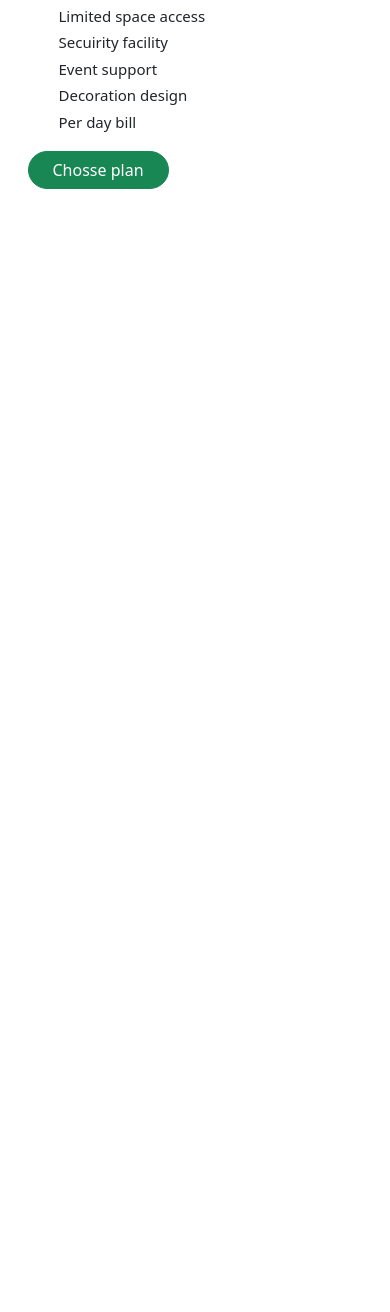
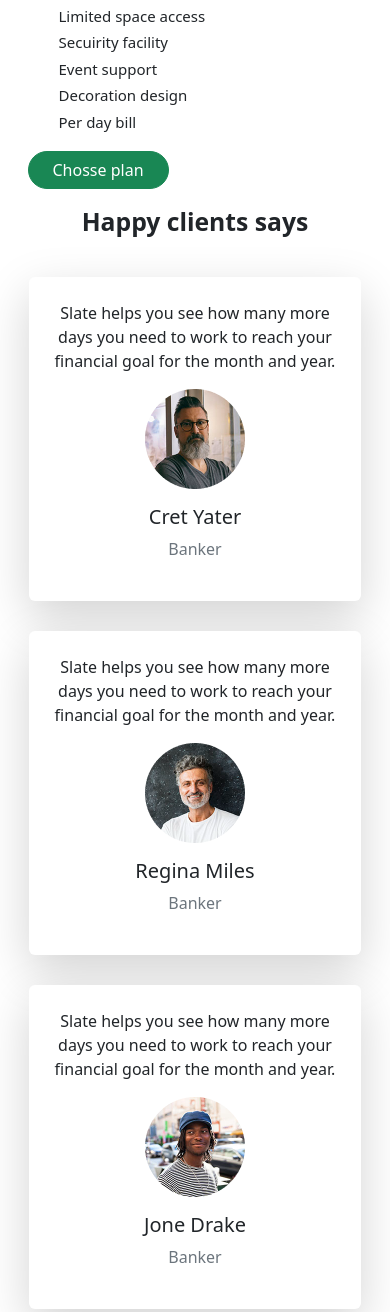
Before and after one commit to Alrakib581/bootstrap-repo-01, a plain HTML site: page index.html in a window 390 px wide. Shown: the part 2644-3956 px from the top of the page. Before the commit the page ends 2851 px from the top, so only its background shows below. Drawn offline with nearby package versions, Linux system fonts and the light colour scheme.

Commit message:
pricing and client section added

```diff
--- a/index.html
+++ b/index.html
@@ -207,6 +207,46 @@
               </div>
             </section>
             <!--=========================== pricing section  end   ============================-->
+            <!--========================= client section start  =============================-->
+            <section id="client-section">
+              <h2 class="text-center fw-bold">Happy clients says</h2>
+              <div class="client-container">
+                <div class="card shadow-lg">
+                  <div class="card-body text-center p-4">
+                    <p class="card-text">Slate helps you see how
+                      many more days you need
+                      to work to reach your financial
+                      goal for the month and year.</p>
+                    <img src="./other-image/person 1.png" class="card-img-bottom pb-3" alt="...">
+                    <h5 class="card-title">Cret Yater</h5>
+                    <p class="text-muted">Banker</p>
+                    </div>
+                </div>
+                <div class="card shadow-lg">
+                  <div class="card-body text-center p-4">
+                    <p class="card-text">Slate helps you see how
+                      many more days you need
+                      to work to reach your financial
+                      goal for the month and year.</p>
+                    <img src="./other-image/person 2.png" class="card-img-bottom pb-3" alt="...">
+                    <h5 class="card-title">Regina Miles</h5>
+                    <p class="text-muted">Banker</p>
+                    </div>
+                </div>
+                <div class="card shadow-lg">
+                  <div class="card-body text-center p-4">
+                    <p class="card-text">Slate helps you see how
+                      many more days you need
+                      to work to reach your financial
+                      goal for the month and year.</p>
+                    <img src="./other-image/person 3.png" class="card-img-bottom pb-3" alt="...">
+                    <h5 class="card-title">Jone Drake</h5>
+                    <p class="text-muted">Banker</p>
+                    </div>
+                </div>
+              </div>
+            </section>
+            <!--========================= client section end  =============================-->
         </main>
     </div>
     <script src="https://cdn.jsdelivr.net/npm/bootstrap@5.2.0/dist/js/bootstrap.bundle.min.js"
--- a/style.css
+++ b/style.css
@@ -81,6 +81,26 @@
     top: -10px;
     left: 220px;
   }
+  #client-section{
+    height: 600px;
+    margin-top: 40px;
+  }
+  .client-container{
+    display: flex;
+    justify-content:center;
+    margin-top: 80px;
+
+  }
+  .card{
+    width:306px;
+    height: 323px;
+    margin: 0px 30px;
+    border: none;
+  }
+  .card-img-bottom{
+    width: 100px;
+
+  }
  @media only screen and (max-width:480px){
   #banner-section{
     width: 100%;
@@ -133,6 +153,7 @@
   }
   #pricing{
     width: 100%;
+    height: auto;
   }
   .card-main-container{
     width: 100%;
@@ -158,6 +179,28 @@
   .hot{
     left: 120px;
   }
+  #client-section{
+    height:auto;
+    margin-top:0px;
+  }
+  .client-container{
+    display: flex;
+    flex-direction: column;
+    justify-content:center;
+    margin-top: 40px;
+
+  }
+  .card{
+    width:85%;
+    height: auto;
+    margin: 0 auto;
+    margin-bottom: 30px;
+    border: none;
+  }
+  .card-img-bottom{
+    width: 100px;
+
+  }
 
 
 }
```
Also changed, not shown: other-image/person 1.png (added), other-image/person 2.png (added), other-image/person 3.png (added).
